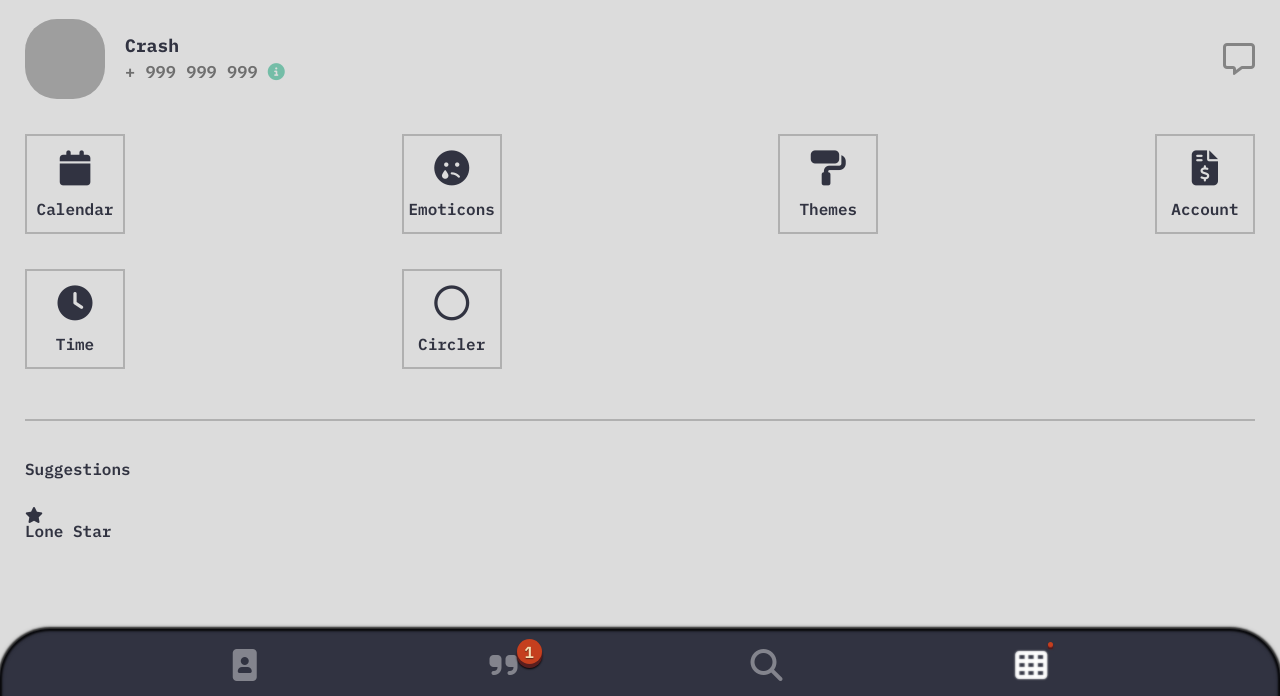
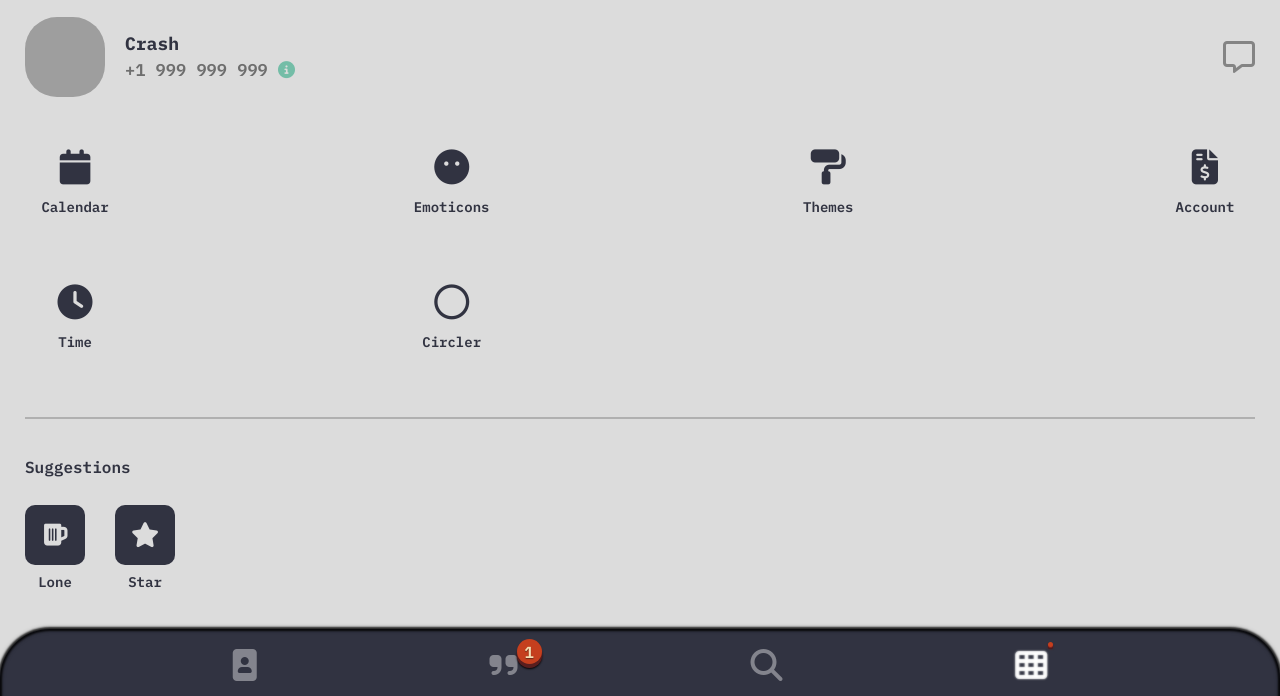
Before and after one commit to CallMeYul/yul-kokoa-clone, a plain HTML site: page more.html in a window 1280 px wide. Shown: the part 104-800 px from the top of the page. Drawn offline with Linux system fonts and the light colour scheme; grey boxes are pictures that could not be loaded.

Commit message:
more screen 2

```diff
--- a/css/components/icon-row.css
+++ b/css/components/icon-row.css
@@ -1,6 +1,7 @@
 .icon-row {
   display: flex;
   justify-content: space-between;
+  font-size: 14px;
 }
 .icon-row__icon {
   display: flex;
@@ -9,7 +10,6 @@
   align-items: center;
   width: 100px;
   height: 100px;
-  border: var(--main-border);
 }
 .icon-row__icon i {
   font-size: 35px;
--- a/css/components/status-bar.css
+++ b/css/components/status-bar.css
@@ -5,6 +5,7 @@
   display: flex;
   justify-content: space-between;
   padding: 5px 3px;
+  font-size: 14px;
 }
 
 .status-bar__column {
--- a/css/screens/more.css
+++ b/css/screens/more.css
@@ -9,3 +9,28 @@
 .more-suggestions__title {
   margin-bottom: 30px;
 }
+
+.more-suggestions__icons {
+  display: flex;
+}
+.more-suggestions__icon {
+  margin-right: 30px;
+  display: flex;
+  flex-direction: column;
+  align-items: center;
+  font-size: 14px;
+}
+.more-suggestions__icon-image {
+  width: 60px;
+  height: 60px;
+  background-color: var(--charcoal);
+  border-radius: 10px;
+  display: flex;
+  justify-content: center;
+  align-items: center;
+  color: gainsboro;
+  margin-bottom: 10px;
+}
+.more-suggestions__icon-image i {
+  font-size: 25px;
+}
--- a/more.html
+++ b/more.html
@@ -45,7 +45,7 @@
           <div class="user-component__text">
             <h4 class="user-component__title">Crash</h4>
             <h6 class="user-component__subtitle">
-              + 999 999 999 <i class="fas fa-info-circle"></i>
+              +1 999 999 999 <i class="fas fa-info-circle"></i>
             </h6>
           </div>
         </div>
@@ -58,7 +58,7 @@
           <i class="fas fa-calendar"></i><span>Calendar</span>
         </div>
         <div class="icon-row__icon">
-          <i class="fas fa-sad-tear"></i><span>Emoticons</span>
+          <i class="fas fa-meh-blank"></i><span>Emoticons</span>
         </div>
         <div class="icon-row__icon">
           <i class="fas fa-paint-roller"></i><span>Themes</span>
@@ -78,7 +78,7 @@
           <i class="far fa-circle"></i><span>Circler</span>
         </div>
         <div class="icon-row__icon opacity0">
-          <i class="far fa-circle"></i><span>Circler</span>
+          <i class="far fa-circle"></i><span>Circle</span>
         </div>
       </div>
       <div class="more-suggestions">
@@ -86,9 +86,15 @@
         <div class="more-suggestions__icons">
           <div class="more-suggestions__icon">
             <div class="more-suggestions__icon-image">
+              <i class="fas fa-beer"></i>
+            </div>
+            <span class="more-suggestions__icon-text">Lone</span>
+          </div>
+          <div class="more-suggestions__icon">
+            <div class="more-suggestions__icon-image">
               <i class="fas fa-star"></i>
             </div>
-            <span class="more-suggestions__icon-text"> Lone Star </span>
+            <span class="more-suggestions__icon-text">Star </span>
           </div>
         </div>
       </div>
```
